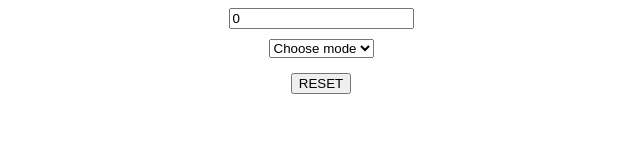
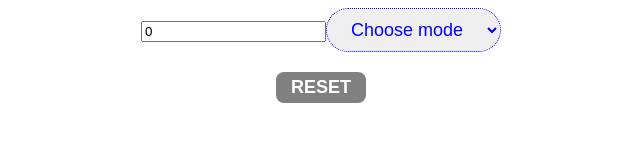
Before and after one commit to Pyara-Billaa/counter, a plain HTML site: page index.html in a window 1280 px wide. Shown: the whole page, without its empty margins (319-959 px from the left). Drawn offline with Linux system fonts and the light colour scheme.

Commit message:
1. Added decorations to buttons and select. 2. Changed font-style.

```diff
--- a/style.css
+++ b/style.css
@@ -1,12 +1,45 @@
 body{
     text-align:center;
+    font-family:system-ui, -apple-system, BlinkMacSystemFont, 'Segoe UI', Roboto, Oxygen, Ubuntu, Cantarell, 'Open Sans', 'Helvetica Neue', sans-serif;
 }
 
 #container-el{
-    display:flex;
-    justify-content:center;
-    align-items:center;
-    flex-direction: column;
-    gap:10px;
     margin-bottom:15px;
 }
+
+#counting{
+    padding:10px 20px;
+    font-size:large;
+    color:blue;
+    border-radius: 50px;
+    border:1px dotted blue;
+}
+
+button{
+    padding:5px 15px;
+    margin:5px;
+    border:1px;
+    border-radius:8px;
+}
+
+#plus-btn{
+    color:white;
+    font-size:large;
+    font-weight:900;
+    background:green;
+}
+
+#minus-btn{
+    color:white;
+    font-size:large;
+    font-weight:900;
+    background:red;
+}
+
+#reset-btn{
+    color:white;
+    font-size:large;
+    font-weight:900;
+    background:grey;
+
+}
```
